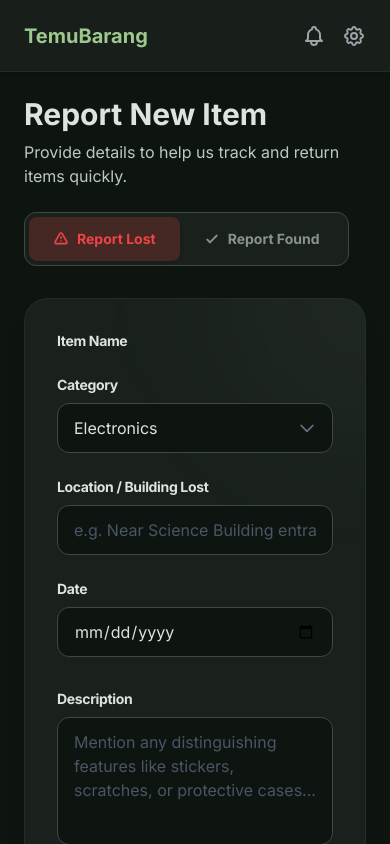
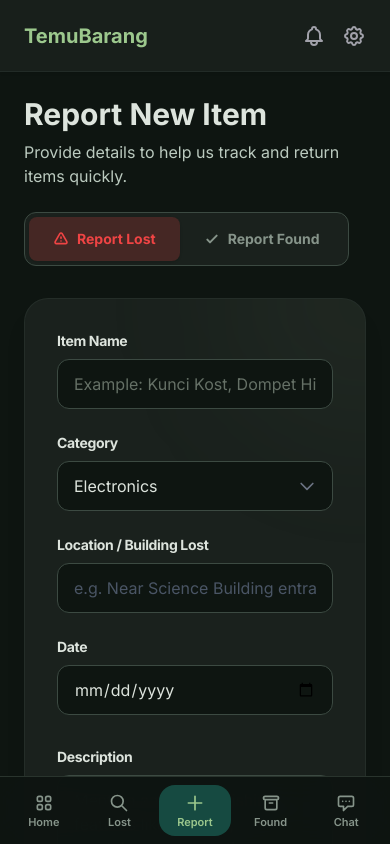
Before and after one commit to LuthfiNaufaldi21/TemuBarang, a React (Vite) app: page /report-item in a window 390 px wide. Built offline with nearby package versions, Linux system fonts and the light colour scheme.

Commit message:
Improve mobile version

```diff
--- a/src/components/Sidebar.jsx
+++ b/src/components/Sidebar.jsx
@@ -44,7 +44,39 @@ const NAV_LINKS = [
     label: "Watchlist",
     icon: "M5 5a2 2 0 012-2h10a2 2 0 012 2v16l-7-3.5L5 21V5z",
   },
+];
 
+const MOBILE_NAV_LINKS = [
+  {
+    to: "/dashboard",
+    key: "dashboard",
+    label: "Home",
+    icon: "M4 6a2 2 0 012-2h2a2 2 0 012 2v2a2 2 0 01-2 2H6a2 2 0 01-2-2V6zm10 0a2 2 0 012-2h2a2 2 0 012 2v2a2 2 0 01-2 2h-2a2 2 0 01-2-2V6zM4 16a2 2 0 012-2h2a2 2 0 012 2v2a2 2 0 01-2 2H6a2 2 0 01-2-2v-2zm10 0a2 2 0 012-2h2a2 2 0 012 2v2a2 2 0 01-2 2h-2a2 2 0 01-2-2v-2z",
+  },
+  {
+    to: "/lost-items",
+    key: "lost-items",
+    label: "Lost",
+    icon: "M21 21l-6-6m2-5a7 7 0 11-14 0 7 7 0 0114 0z",
+  },
+  {
+    to: "/report-item",
+    key: "report-item",
+    label: "Report",
+    icon: "M12 4v16m8-8H4",
+  },
+  {
+    to: "/found-items",
+    key: "found-items",
+    label: "Found",
+    icon: "M5 8h14M5 8a2 2 0 110-4h14a2 2 0 110 4M5 8v10a2 2 0 002 2h10a2 2 0 002-2V8m-9 4h4",
+  },
+  {
+    to: "/messages",
+    key: "messages",
+    label: "Chat",
+    icon: "M8 10h.01M12 10h.01M16 10h.01M9 16H5a2 2 0 01-2-2V6a2 2 0 012-2h14a2 2 0 012 2v8a2 2 0 01-2 2h-5l-5 5v-5z",
+  },
 ];
 
 function normalizeEmail(email) {
@@ -210,6 +242,7 @@ function Sidebar({ activePage = "" }) {
   const hasAvatar = Boolean(userData.avatarUrl);
 
   return (
+    <>
       <aside className="hidden md:flex flex-col w-[256px] bg-[#0E1511] border-r border-[#3C4A42]/30 shrink-0 z-20 shadow-[4px_0px_24px_rgba(0,0,0,0.18)]">
         <div className="p-6 border-b border-[#3C4A42]/30">
           <Link
@@ -359,6 +392,52 @@ function Sidebar({ activePage = "" }) {
           </button>
         </div>
       </aside>
+
+      <nav className="md:hidden fixed bottom-0 left-0 right-0 z-50 bg-[#0E1511]/95 backdrop-blur-xl border-t border-[#3C4A42]/60 px-2 pt-2 pb-[calc(0.5rem+env(safe-area-inset-bottom))]">
+        <div className="grid grid-cols-5 gap-1">
+          {MOBILE_NAV_LINKS.map((link) => {
+            const isActive = link.key === activePage;
+            const showIndicator = link.key === "messages" && hasUnreadMessage;
+
+            return (
+              <Link
+                key={link.to}
+                to={link.to}
+                className={`relative flex flex-col items-center justify-center gap-1 rounded-2xl px-2 py-2 transition-colors ${
+                  isActive
+                    ? "bg-[#164A41] text-[#9CC88D]"
+                    : "text-[#86948A] hover:text-[#DDE4DD]"
+                }`}
+              >
+                <div className="relative">
+                  <svg
+                    className="w-5 h-5"
+                    fill="none"
+                    viewBox="0 0 24 24"
+                    stroke="currentColor"
+                    strokeWidth={2}
+                  >
+                    <path
+                      strokeLinecap="round"
+                      strokeLinejoin="round"
+                      d={link.icon}
+                    />
+                  </svg>
+
+                  {showIndicator && (
+                    <span className="absolute -top-1 -right-1 w-2 h-2 bg-[#9CC88D] rounded-full shadow-[0_0_8px_rgba(156,200,141,0.7)]" />
+                  )}
+                </div>
+
+                <span className="text-[11px] font-semibold leading-none">
+                  {link.label}
+                </span>
+              </Link>
+            );
+          })}
+        </div>
+      </nav>
+    </>
   );
 }
 
--- a/src/pages/Dashboard.jsx
+++ b/src/pages/Dashboard.jsx
@@ -300,7 +300,7 @@ function Dashboard({ hasNotification = false }) {
       <div className="flex-1 flex flex-col h-screen overflow-hidden">
         <TopBar hasNotification={hasNotification} />
 
-        <main className="flex-1 overflow-y-auto p-6 md:p-8">
+        <main className="flex-1 overflow-y-auto p-4 md:p-8 pb-28 md:pb-8">
           <div className="bg-[#164A41]/40 border border-[#4D774E]/20 rounded-3xl p-8 md:p-10 relative overflow-hidden backdrop-blur-sm">
             <div className="absolute -top-32 -right-20 w-64 h-64 bg-[#164A41] rounded-full blur-2xl opacity-60"></div>
 
--- a/src/pages/ItemDetail.jsx
+++ b/src/pages/ItemDetail.jsx
@@ -88,7 +88,7 @@ function getReportDateText(report) {
   });
 }
 
-function ProfileMiniCard({ title, profile }) {
+function ProfileMiniCard({ title, profile, showMessage = false, onMessage }) {
   return (
     <div>
       <h4 className="text-[#86948A] text-xs font-semibold uppercase tracking-wide mb-3">
@@ -125,6 +125,29 @@ function ProfileMiniCard({ title, profile }) {
                 clipRule="evenodd"
               />
             </svg>
+
+            {showMessage && (
+              <button
+                type="button"
+                onClick={onMessage}
+                title="Send message"
+                className="ml-1 w-7 h-7 rounded-full bg-[#164A41] border border-[#3C4A42] text-[#9CC88D] flex items-center justify-center hover:bg-[#1f5f53] hover:border-[#9CC88D] transition-colors"
+              >
+                <svg
+                  className="w-4 h-4"
+                  fill="none"
+                  viewBox="0 0 24 24"
+                  stroke="currentColor"
+                  strokeWidth={2}
+                >
+                  <path
+                    strokeLinecap="round"
+                    strokeLinejoin="round"
+                    d="M8 10h.01M12 10h.01M16 10h.01M9 16H5a2 2 0 01-2-2V6a2 2 0 012-2h14a2 2 0 012 2v8a2 2 0 01-2 2h-5l-5 5v-5z"
+                  />
+                </svg>
+              </button>
+            )}
           </div>
 
           <span className="text-[#86948A] text-xs font-semibold">
@@ -632,6 +655,8 @@ function ItemDetail() {
   const ownerProfile = getOwnerProfile();
   const finderProfile = getFinderProfile();
 
+  const shouldShowFoundBy = isLost && isResolved && hasFinder;
+
   const getStatusBadge = () => {
     if (isResolved) {
       return {
@@ -933,9 +958,11 @@ function ItemDetail() {
                         <ProfileMiniCard
                           title="Reported by"
                           profile={reporterProfile}
+                          showMessage={!isCurrentUserReporter() && !isResolved}
+                          onMessage={handleContinueChat}
                         />
 
-                        {isMatchOrVerifying && (
+                        {shouldShowFoundBy && (
                           <div className="animate-[fadeIn_0.5s_ease-out]">
                             <ProfileMiniCard
                               title="Found by"
--- a/src/pages/ReportItem.jsx
+++ b/src/pages/ReportItem.jsx
@@ -316,11 +316,12 @@ function ReportItem() {
                     </label>
 
                     <input
-                      type="file"
-                      accept="image/png,image/jpeg"
-                      className="hidden"
-                      ref={fileInputRef}
-                      onChange={handleImageChange}
+                      type="text"
+                      name="title"
+                      value={formData.title}
+                      onChange={handleInputChange}
+                      placeholder="Example: Kunci Kost, Dompet Hitam, Laptop Asus..."
+                      className="w-full bg-[#0E1511] border border-[#3C4A42] rounded-xl px-4 py-3 text-[#DDE4DD] placeholder:text-[#657066] outline-none focus:border-[#9CC88D]"
                     />
                   </div>
 
```
Lines whose indentation alone changed are shown as unchanged.
